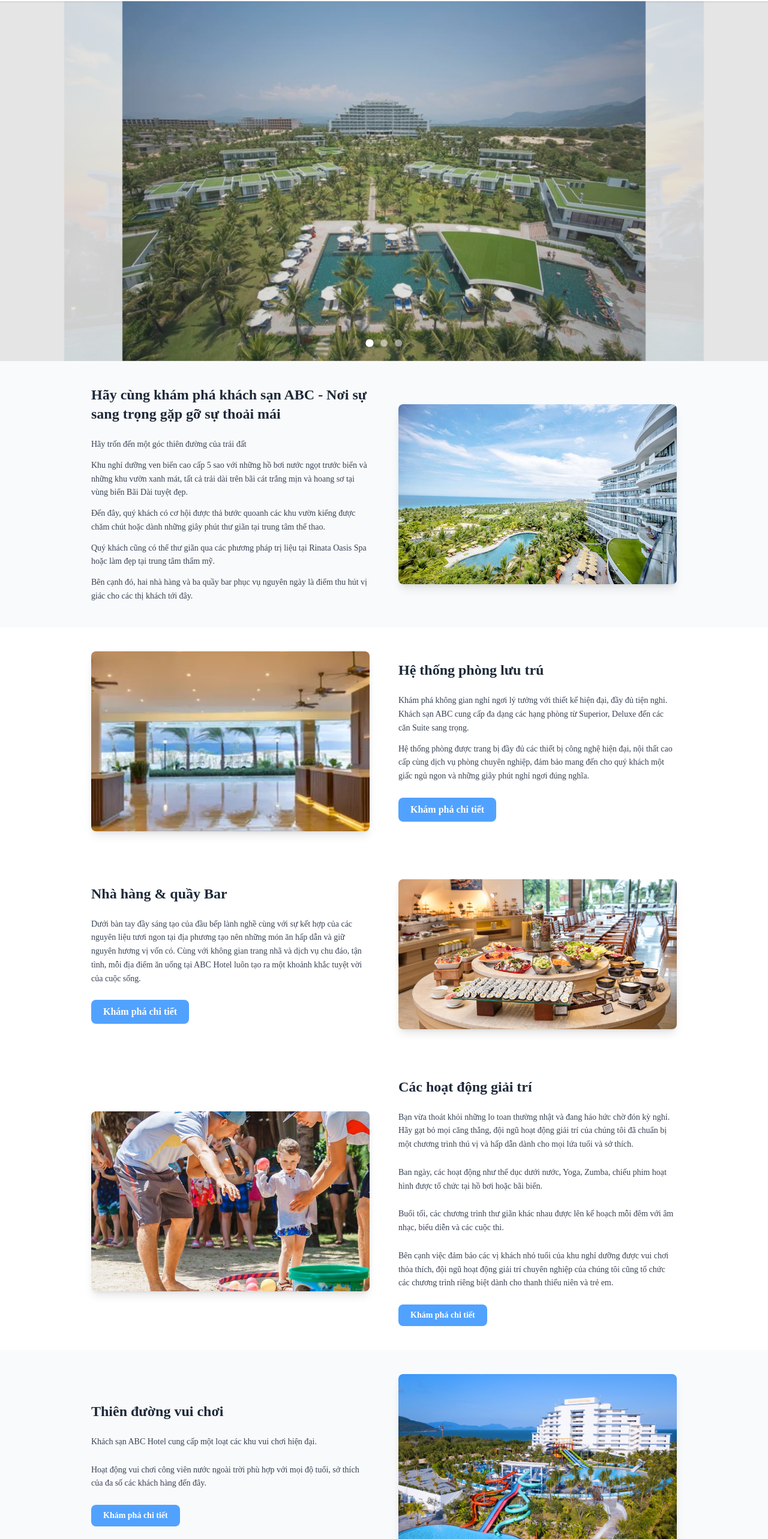
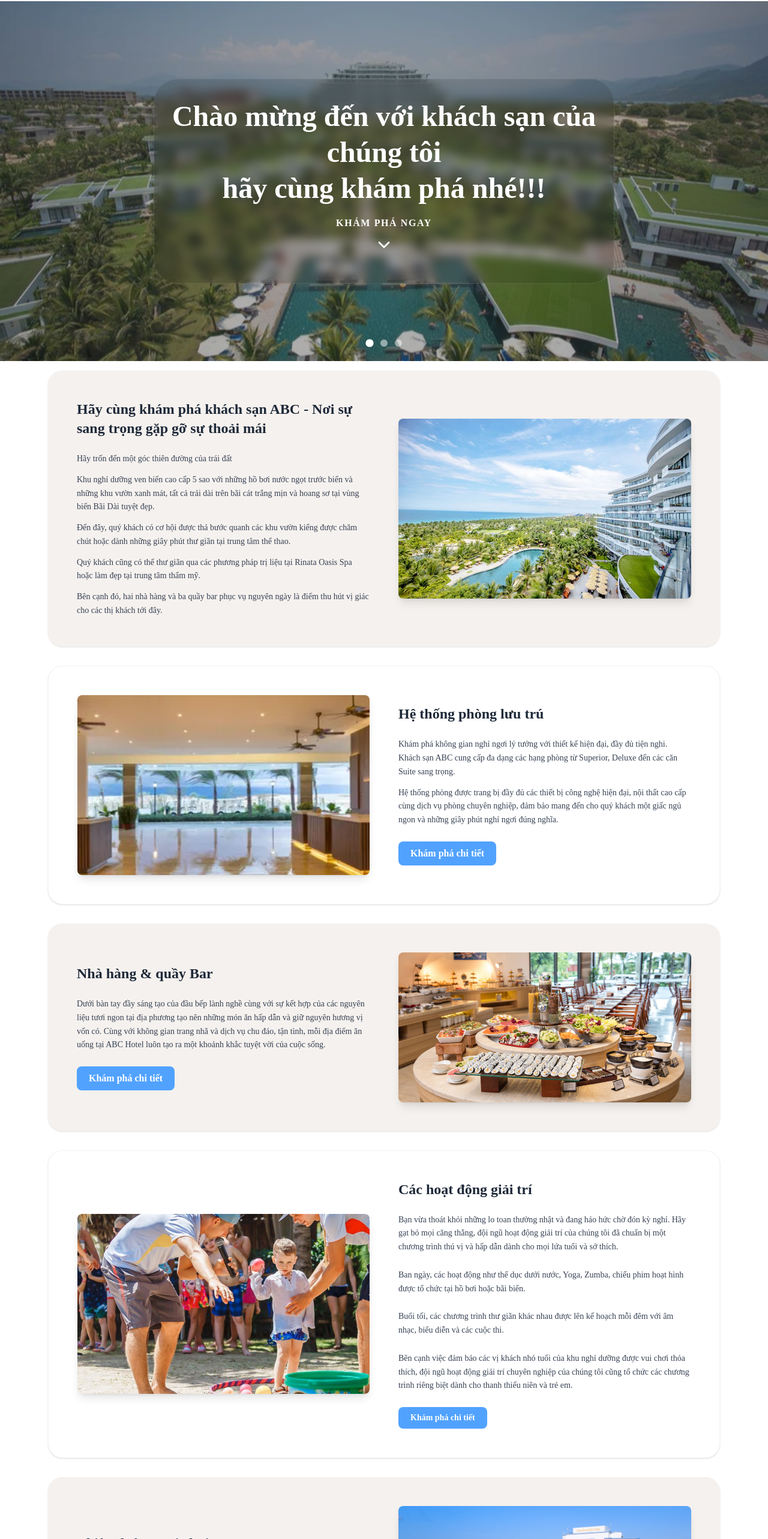
Before and after one commit to phuown/QuanLyKhachSan, a Next.js app: page / in a window 1280 px wide. Shown: the part 70-2636 px from the top of the page at 60% size. Built offline with nearby package versions, Linux system fonts and the light colour scheme; no server answers.

Commit message:
Chinh sua Trang chu

```diff
--- a/src/components/Hero.tsx
+++ b/src/components/Hero.tsx
@@ -1,10 +1,16 @@
 "use client";
-import { useState, useEffect } from "react";
+import { useState, useEffect, useRef } from "react";
 import Image from "next/image";
 import Link from "next/link";
+import { ChevronDown } from "lucide-react";
 
 export default function Hero() {
   const [currentImageIndex, setCurrentImageIndex] = useState(0);
+  const discoveryRef = useRef<HTMLDivElement>(null);
+
+  const scrollToDiscovery = () => {
+    discoveryRef.current?.scrollIntoView({ behavior: "smooth" });
+  };
 
   const images = [
     "/uploads/anh_ks_ben_ngoai/Anh-mat-chinh-ks.jpg",
@@ -33,16 +39,33 @@ export default function Hero() {
             alt="Hotel Hero"
             fill
             priority={index === 0}
-            className={`object-contain transition-opacity duration-1000 ${index === currentImageIndex ? "opacity-100" : "opacity-0"
+            className={`object-cover transition-opacity duration-1000 ${index === currentImageIndex ? "opacity-100" : "opacity-0"
               }`}
           />
         ))}
 
         {/* Overlay */}
-        <div className="absolute inset-0 bg-black/10"></div>
+        <div className="absolute inset-0 bg-black/30 z-10"></div>
+
+        {/* Hero Content */}
+        <div className="absolute inset-0 flex items-center justify-center pointer-events-none z-20">
+          <div className="max-w-3xl mx-auto px-6 py-8 bg-black/10 backdrop-blur-sm rounded-[40px] text-center flex flex-col items-center border border-white/10 pointer-events-auto">
+            <h1 className="text-white text-3xl md:text-5xl font-extrabold leading-tight drop-shadow-2xl">
+              Chào mừng đến với khách sạn của chúng tôi <br /> hãy cùng khám phá nhé!!!
+            </h1>
+
+            <button
+              onClick={scrollToDiscovery}
+              className="mt-8 flex flex-col items-center gap-2 text-white hover:text-blue-300 transition-colors animate-bounce"
+            >
+              <span className="text-md font-semibold uppercase tracking-widest">Khám phá ngay</span>
+              <ChevronDown size={32} />
+            </button>
+          </div>
+        </div>
 
         {/* Slider dots */}
-        <div className="absolute bottom-6 left-1/2 -translate-x-1/2 flex gap-3 z-20">
+        <div className="absolute bottom-6 left-1/2 -translate-x-1/2 flex gap-3 z-30">
           {images.map((_, index) => (
             <button
               key={index}
@@ -58,9 +81,10 @@ export default function Hero() {
       </section>
 
       {/* DESCRIPTION SECTION */}
-      <section className="py-10 bg-gray-50">
-        <div className="max-w-5xl mx-auto px-6">
-          <div className="grid grid-cols-2 gap-12 items-center">
+      <section ref={discoveryRef} className="py-4 bg-white">
+        <div className="max-w-6xl mx-auto px-4">
+          <div className="bg-[#F5F1EE] rounded-3xl p-8 md:p-12 shadow-sm">
+            <div className="grid grid-cols-1 md:grid-cols-2 gap-12 items-center">
 
               {/* LEFT - TEXT */}
               <div className="space-y-6">
@@ -77,7 +101,7 @@ export default function Hero() {
                   </p>
 
                   <p>
-                  Đến đây, quý khách có cơ hội được thả bước quoanh các khu vườn kiểng được chăm chút hoặc dành những giây phút thư giãn tại trung tâm thể thao.
+                    Đến đây, quý khách có cơ hội được thả bước quanh các khu vườn kiểng được chăm chút hoặc dành những giây phút thư giãn tại trung tâm thể thao.
                   </p>
 
                   <p>
@@ -102,12 +126,14 @@ export default function Hero() {
 
             </div>
           </div>
+        </div>
       </section>
 
       {/* ROOMS SECTION */}
-      <section className="py-10 bg-white">
-        <div className="max-w-5xl mx-auto px-6">
-          <div className="grid grid-cols-2 gap-12 items-center">
+      <section className="py-4 bg-white">
+        <div className="max-w-6xl mx-auto px-4">
+          <div className="bg-white border border-gray-100 rounded-3xl p-8 md:p-12 shadow-sm">
+            <div className="grid grid-cols-1 md:grid-cols-2 gap-12 items-center">
 
               {/* LEFT - IMAGE */}
               <div className="relative h-[300px]">
@@ -141,11 +167,13 @@ export default function Hero() {
 
             </div>
           </div>
+        </div>
       </section>
 
-      <section className="py-10 bg-white">
-        <div className="max-w-5xl mx-auto px-6">
-          <div className="grid md:grid-cols-2 gap-12 items-center">
+      <section className="py-4 bg-white">
+        <div className="max-w-6xl mx-auto px-4">
+          <div className="bg-[#F5F1EE] rounded-3xl p-8 md:p-12 shadow-sm">
+            <div className="grid grid-cols-1 md:grid-cols-2 gap-12 items-center">
 
               {/* LEFT - IMAGE */}
               <div className="space-y-6">
@@ -175,11 +203,13 @@ export default function Hero() {
 
             </div>
           </div>
+        </div>
       </section>
 
-      <section className="py-10 bg-white">
-        <div className="max-w-5xl mx-auto px-6">
-          <div className="grid grid-cols-2 gap-12 items-center">
+      <section className="py-4 bg-white">
+        <div className="max-w-6xl mx-auto px-4">
+          <div className="bg-white border border-gray-100 rounded-3xl p-8 md:p-12 shadow-sm">
+            <div className="grid grid-cols-1 md:grid-cols-2 gap-12 items-center">
 
               {/* LEFT - TEXT */}
               <div className="relative h-[300px]">
@@ -220,11 +250,13 @@ export default function Hero() {
 
             </div>
           </div>
+        </div>
       </section>
 
-      <section className="py-10 bg-gray-50">
-        <div className="max-w-5xl mx-auto px-6">
-          <div className="grid grid-cols-2 gap-12 items-center">
+      <section className="py-4 bg-white">
+        <div className="max-w-6xl mx-auto px-4">
+          <div className="bg-[#F5F1EE] rounded-3xl p-8 md:p-12 shadow-sm">
+            <div className="grid grid-cols-1 md:grid-cols-2 gap-12 items-center">
 
               {/* LEFT - IMAGE */}
               <div className="space-y-6">
@@ -256,6 +288,7 @@ export default function Hero() {
 
             </div>
           </div>
+        </div>
       </section>
     </div>
   );
```
Lines whose indentation alone changed are shown as unchanged.
